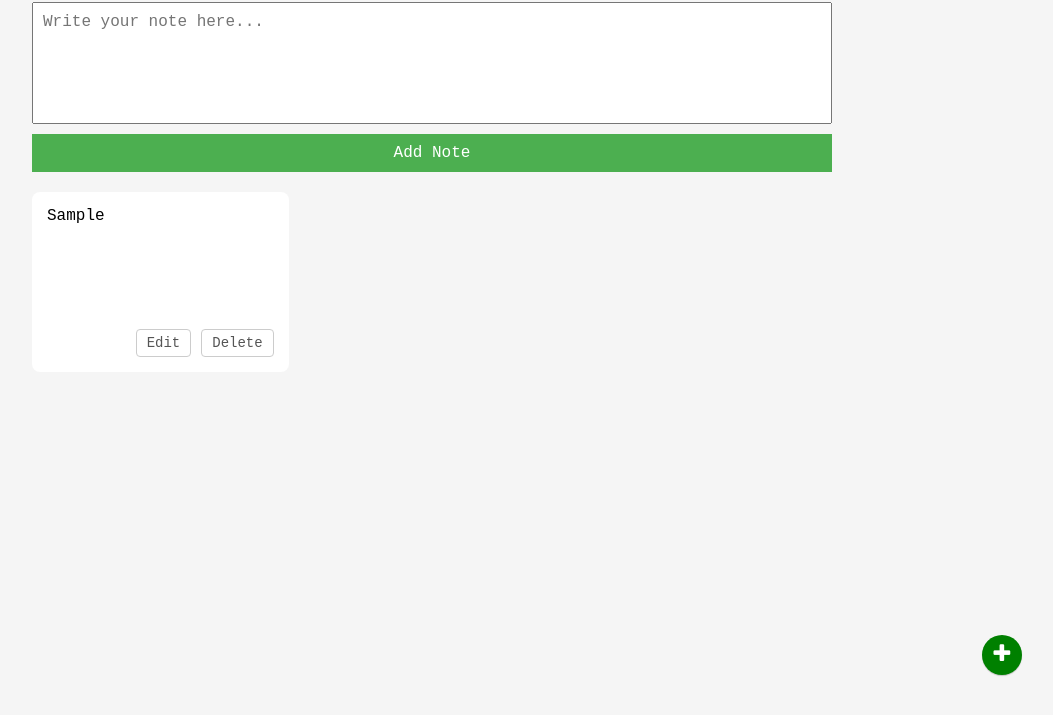
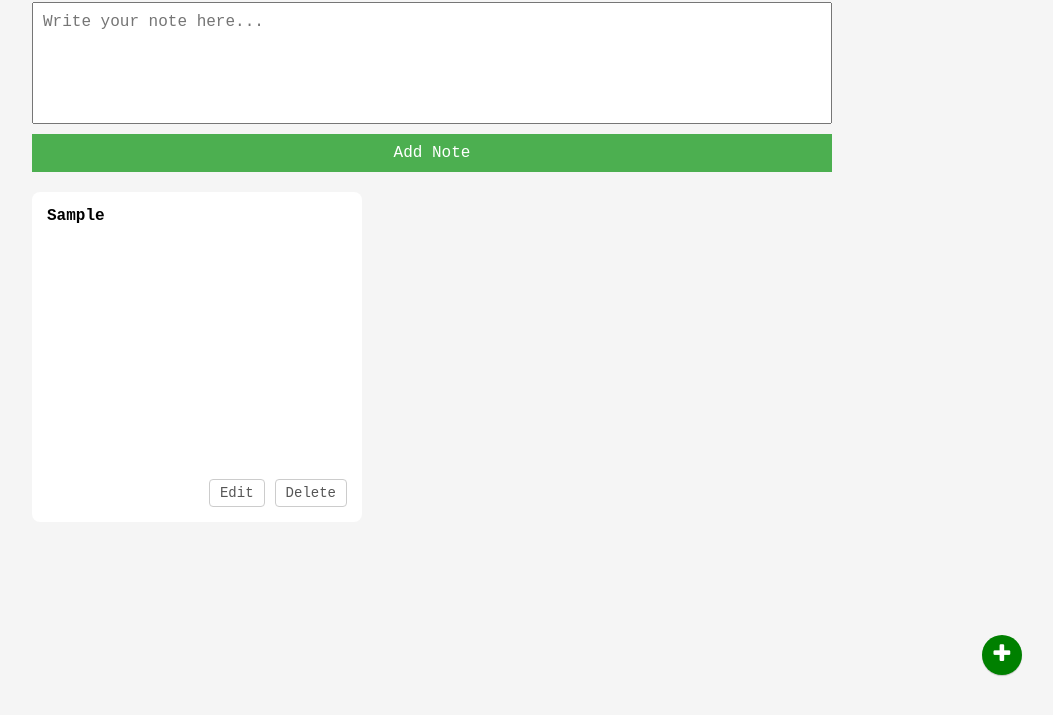
Before and after one commit to rkandwal300/Notes, a plain HTML site: page index.html in a window 1280 px wide. Both pictures are taken after typing "Sample" into the empty fields and a click on the button "Add Note". Shown: the part 75-790 px from the top of the page, without its empty margins (208-1261 px from the left). Drawn offline with Linux system fonts and the light colour scheme.

Commit message:
css updateing

```diff
--- a/css/styles.css
+++ b/css/styles.css
@@ -159,31 +159,23 @@ body {
     gap: 15px;
   }
   .note {
-
+    font-weight: bold;
     background-color: white;
-
     padding: 15px;
-
     border-radius: 8px;
-
     position: relative;
-
     word-wrap: break-word;
-
     display: flex;
-
     flex-direction: column;
-
     justify-content: space-between;
-
-    height: 150px; /* fixed height */
+    height: 300px;
+    width: 300px;
 
   }
 
   .note-content {
-
     flex-grow: 1;
-
+    text-decoration: solid;
     overflow: auto;
 
   }
@@ -191,21 +183,14 @@ body {
   .note-buttons {
 
     display: flex;
-
     justify-content: flex-end;
-
     gap: 10px;
-
     margin-top: 10px;
-
   }
 
   .note-buttons button {
-
     background: none;
-
     border: 1px solid #ccc;
-
     padding: 5px 10px;
 
     border-radius: 4px;
```
